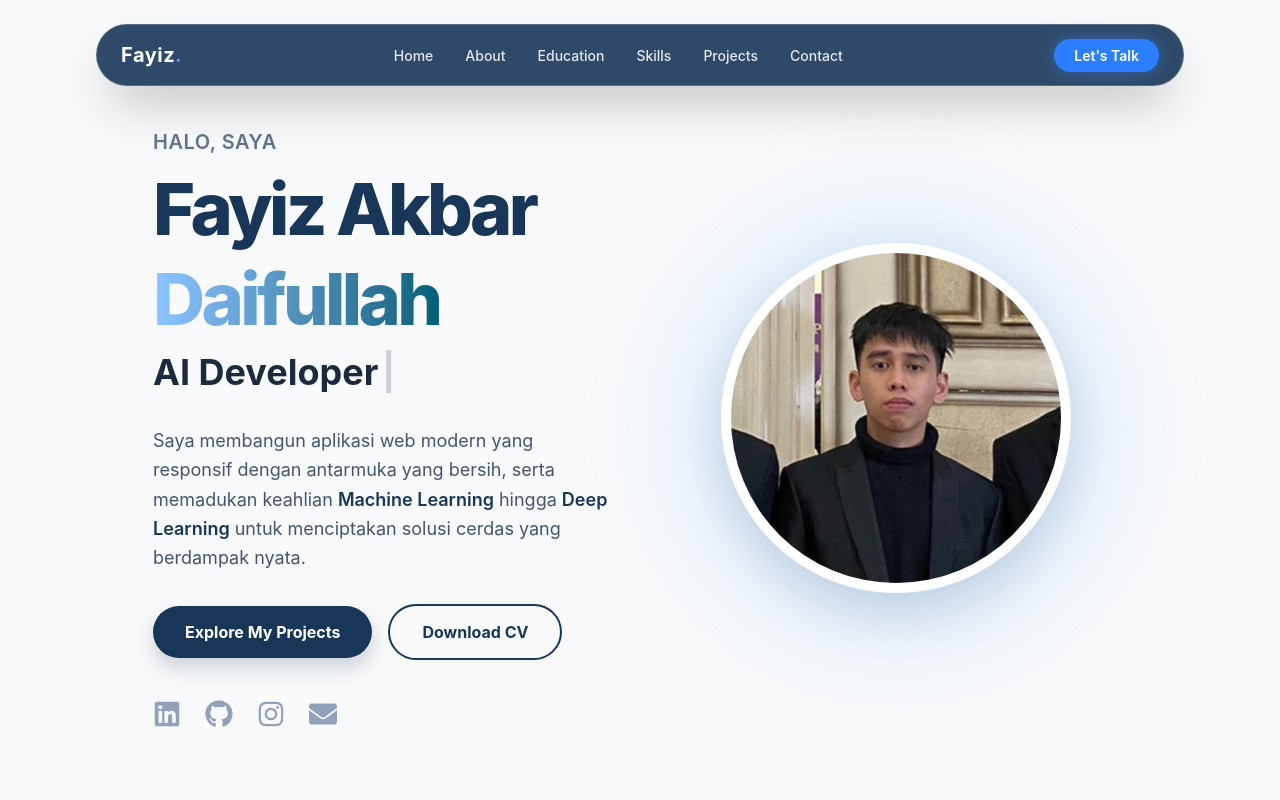
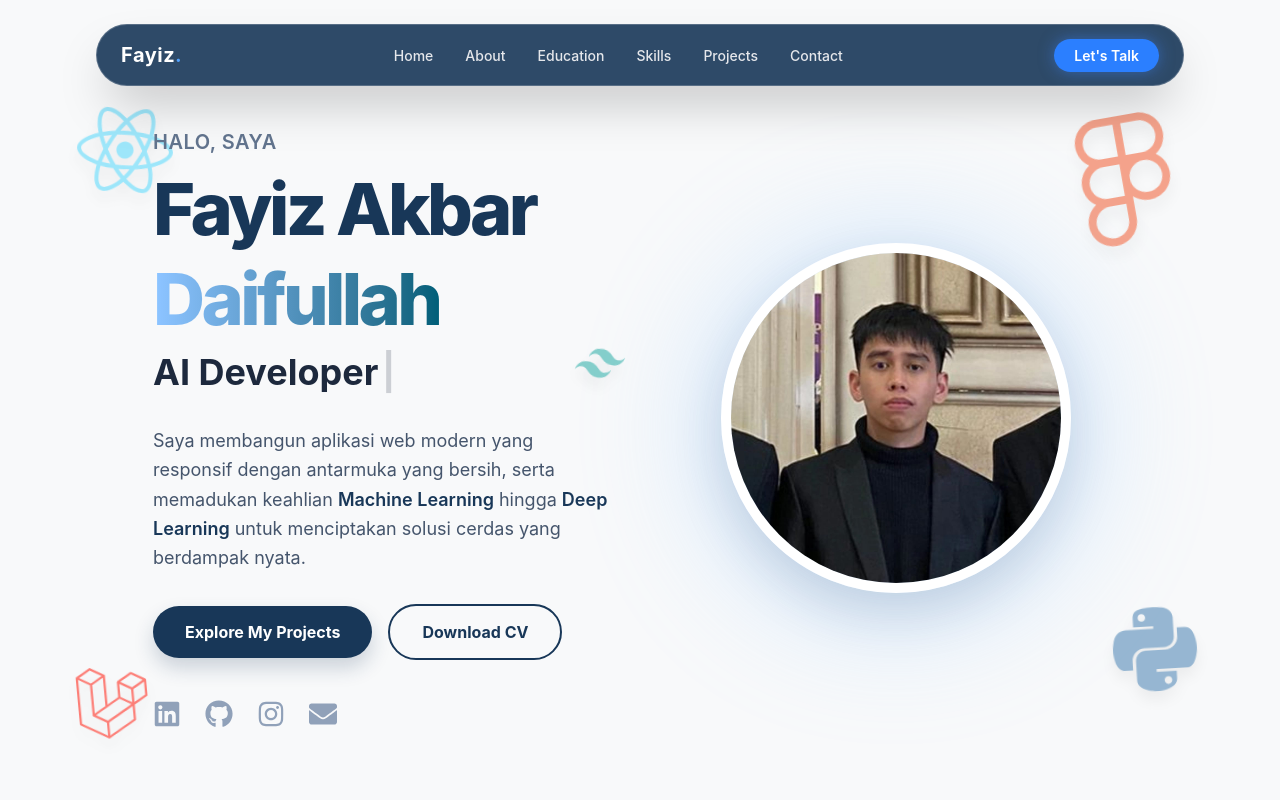
Before and after one commit to Fayiz-Akbar/Fayiz-Akbar.github.io, a React (Vite) app: page / in a window 1280 px wide. Shown: the top 800 px of the page. Built offline with nearby package versions, Linux system fonts and the light colour scheme.

Commit message:
Mengembalikan import SiFigma dan memperbarui animasi latar belakang di komponen Hero

```diff
--- a/src/components/Hero.jsx
+++ b/src/components/Hero.jsx
@@ -9,11 +9,11 @@ import {
 import {
   SiJavascript, SiMongodb, SiSqlite, SiMysql,
   SiTailwindcss, SiPostgresql, SiFlutter, SiDart,
-  SiExpress, SiVite // Tambahan icon Express dan Vite
+  SiExpress, SiVite, SiFigma // Mengembalikan import SiFigma
 } from "react-icons/si";
 
 const Hero = () => {
-  // Data Tech Stack (Sudah ditambah Express & Vite)
+  // Data Tech Stack
   const techStack = [
     { name: "HTML5", icon: <FaHtml5 /> },
     { name: "CSS3", icon: <FaCss3Alt /> },
@@ -37,18 +37,59 @@ const Hero = () => {
     { name: "IoT", icon: <FaNetworkWired /> },
   ];
 
+  // Konfigurasi Animasi Melayang untuk Background
+  const floatingAnimation = (duration, delay) => ({
+    y: [0, -20, 0],
+    rotate: [0, 10, -10, 0],
+    transition: {
+      duration: duration,
+      repeat: Infinity,
+      ease: "easeInOut",
+      delay: delay,
+    }
+  });
+
   return (
     <section id="home" className="relative min-h-screen bg-[#f8f9fa] pt-32 flex flex-col justify-between overflow-hidden">
 
-      {/* Kontainer Utama Hero (Diubah ke max-w-6xl agar lebih lebar tapi tetap rapi) */}
-      <div className="max-w-6xl mx-auto px-6 lg:px-8 flex-grow flex flex-col-reverse lg:flex-row items-center justify-between gap-12 pb-20">
+      {/* --- DEKORASI BACKGROUND MELAYANG (FIGMA KEMBALI SOLID WARNA) --- */}
+      <div className="absolute inset-0 pointer-events-none overflow-hidden z-0">
+        {/* Ikon React - Pojok Kiri Atas */}
+        <motion.div animate={floatingAnimation(6, 0)} className="absolute top-[12%] left-[4%] md:left-[6%] text-[#61DAFB] opacity-60 drop-shadow-xl text-6xl md:text-8xl">
+          <FaReact />
+        </motion.div>
+
+        {/* Ikon Figma - Kembali ke warna solid semula */}
+        <motion.div animate={floatingAnimation(8, 1.5)} className="absolute top-[15%] right-[5%] md:right-[7%] text-[#F24E1E] opacity-50 drop-shadow-xl text-7xl md:text-9xl">
+          <SiFigma />
+        </motion.div>
+
+        {/* Ikon Tailwind - Di tengah atas */}
+        <motion.div animate={floatingAnimation(5, 0.5)} className="absolute top-[40%] left-[45%] text-[#38B2AC] opacity-60 drop-shadow-xl text-4xl md:text-5xl">
+          <SiTailwindcss />
+        </motion.div>
+
+        {/* Ikon Laravel - Pojok Kiri Bawah */}
+        <motion.div animate={floatingAnimation(7, 1)} className="absolute bottom-[15%] left-[4%] md:left-[6%] text-[#FF2D20] opacity-60 drop-shadow-xl text-5xl md:text-7xl">
+          <FaLaravel />
+        </motion.div>
+
+        {/* Ikon Python - Pojok Kanan Bawah */}
+        <motion.div animate={floatingAnimation(9, 2)} className="absolute bottom-[18%] right-[4%] md:right-[6%] text-[#3776AB] opacity-50 drop-shadow-xl text-6xl md:text-8xl">
+          <FaPython />
+        </motion.div>
+      </div>
+      {/* ------------------------------------------------------------- */}
+
+      {/* Kontainer Utama Hero */}
+      <div className="max-w-6xl mx-auto px-6 lg:px-8 flex-grow flex flex-col-reverse lg:flex-row items-center justify-between gap-12 pb-20 relative z-10">
 
         {/* Kolom Teks */}
         <motion.div
           initial={{ opacity: 0, x: -50 }}
           animate={{ opacity: 1, x: 0 }}
           transition={{ duration: 0.8, ease: "easeOut" }}
-          className="flex-1 text-center lg:text-left z-10"
+          className="flex-1 text-center lg:text-left"
         >
           <p className="text-lg md:text-xl text-slate-500 font-semibold mb-2 font-opensans tracking-wide uppercase">
             Halo, Saya
@@ -124,9 +165,9 @@ const Hero = () => {
       </div>
 
       {/* Marquee Custom Dioptimasi */}
-      <div className="w-full bg-[#0a0a0a] py-5 border-t border-b border-gray-800 overflow-hidden flex whitespace-nowrap">
+      <div className="w-full bg-[#0a0a0a] py-5 border-t border-b border-gray-800 overflow-hidden flex whitespace-nowrap relative z-10">
         <motion.div
-          animate={{ x: ["0%", "-33.33%"] }} // Logic persentase yang jauh lebih stabil
+          animate={{ x: ["0%", "-33.33%"] }}
           transition={{ ease: "linear", duration: 30, repeat: Infinity }}
           className="flex items-center w-max"
         >
```
